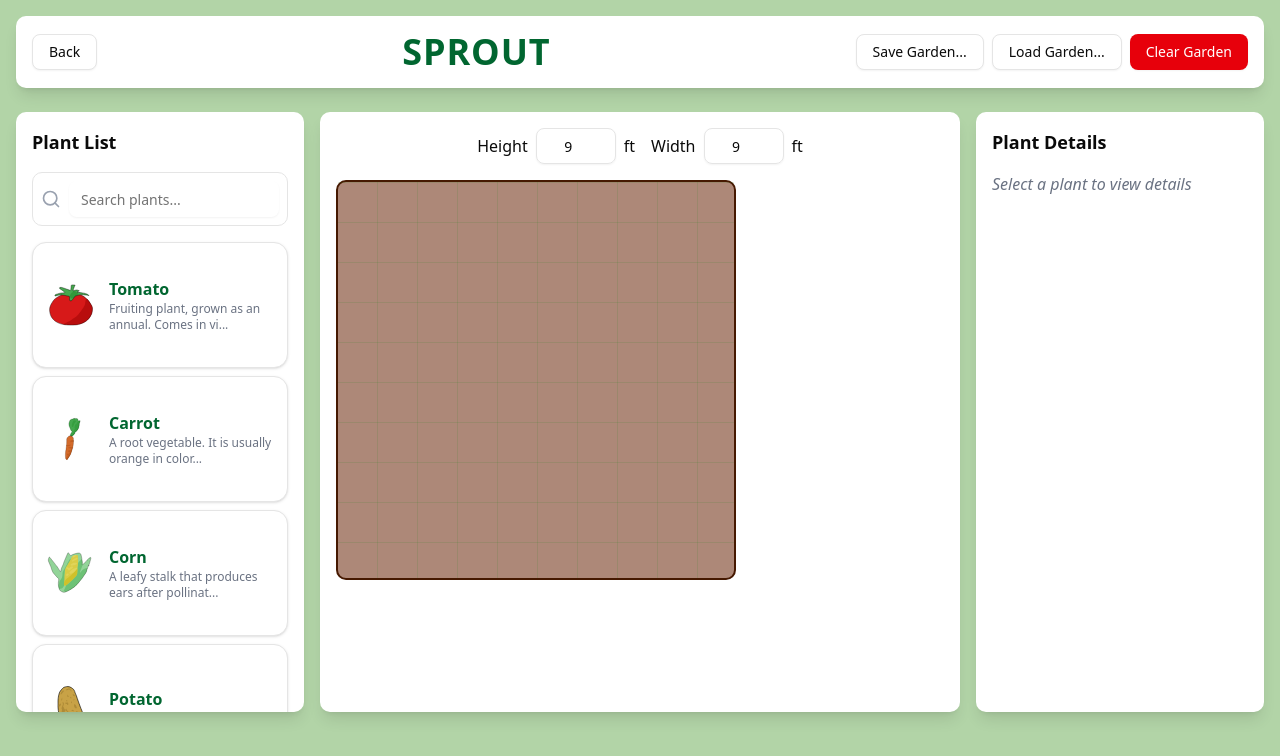
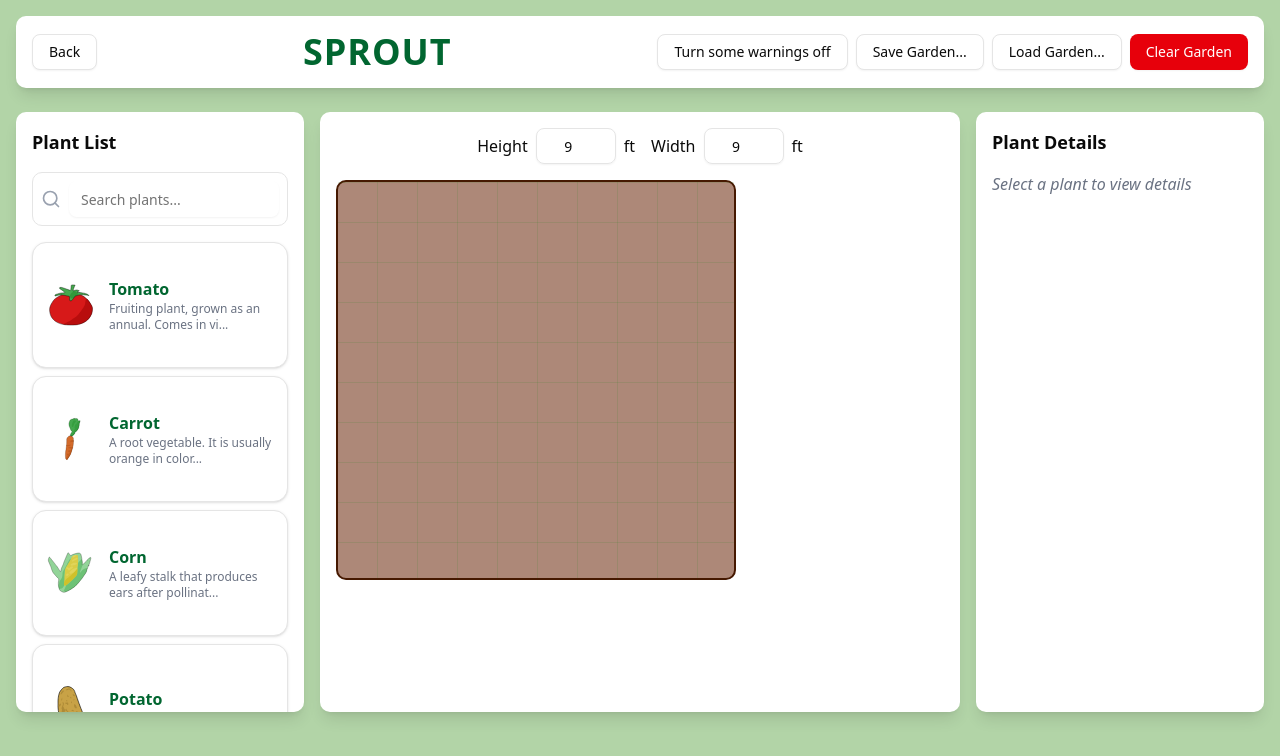
Before and after one commit to TedDBear/Sprout, a Next.js app in the folder my-app/: page /garden in a window 1280 px wide. Shown: the top 756 px of the page. Built offline with nearby package versions, Linux system fonts and the light colour scheme.

Commit message:
Added compatibility warning toggle button

```diff
--- a/my-app/app/garden/header.tsx
+++ b/my-app/app/garden/header.tsx
@@ -1,7 +1,21 @@
 import {Button} from '@/components/ui/button'
+import { warn } from 'console';
 import Link from 'next/link';
+import React, { useState, useRef, useCallback } from "react";
 
-export default function Header({clearGarden, saveGarden, loadGarden}) {
+export default function Header({clearGarden, saveGarden, loadGarden, toggleWarnings, enableWarnings}) {
+    const [warningsOnorOff, setWarningsOnorOff] = useState("off");
+
+    //Toggle warnings in the main page and allow the button to show the state of warnings
+    const turnWarningsOnorOff = () => {
+        if (warningsOnorOff == "off")
+            setWarningsOnorOff("on");
+        else
+            setWarningsOnorOff("off");
+
+        toggleWarnings();
+    }
+
     // Create a hidden file input element that we'll use for loading files
     const handleLoadClick = () => {
         // Create a hidden file input element
@@ -31,6 +45,10 @@ export default function Header({clearGarden, saveGarden, loadGarden}) {
                 </Link></Button>
             <h1 className="text-4xl font-extrabold text-green-800 tracking-wide">SPROUT</h1>
             <div className="space-x-2">
+
+                <Button variant="outline" onClick={(event) => turnWarningsOnorOff()} className="warningToggle">
+                    Turn some warnings {warningsOnorOff}
+                </Button>
                 <Button variant="outline" onClick={(event) => saveGarden(event)}>Save Garden...</Button>
                 <Button variant="outline" onClick={handleLoadClick}>Load Garden...</Button>
                 <Button variant="destructive" onClick={(event) => clearGarden(event)}>Clear Garden</Button>
--- a/my-app/app/garden/page.tsx
+++ b/my-app/app/garden/page.tsx
@@ -438,6 +438,7 @@ export default function SproutGarden() {
   const [draggedPlant, setDraggedPlant] = useState(null);
   const [draggedIndex, setDraggedIndex] = useState(-1);
   const [selectedPlant, setSelectedPlant] = useState(null);
+  const [enableWarnings, setEnableWarnings] = useState(true);
   const dragImageRef = useRef(null);
 
     // Improved collision detection
@@ -473,7 +474,7 @@ const checkPlantCollision = (newPlant, excludeId = null) => {
 
     existingPlants.forEach(existingPlant => {
       const newPlantCompatibility = plantCompatibility[newPlant.name];
-
+      if (enableWarnings) {
         if (newPlantCompatibility?.incompatibleWith) {
           // Find the specific incompatibility for this plant pair
           const incompatibilityRule = newPlantCompatibility.incompatibleWith.find(
@@ -505,10 +506,17 @@ const checkPlantCollision = (newPlant, excludeId = null) => {
             }
           }
         }
+      }
     });
 
     return incompatibilityWarnings;
   };
+
+
+  //Toggle warnings as a result of the button press in the header
+  const toggleWarnings = () => {
+    setEnableWarnings(prev => !prev);
+}
 
   // Handle plant drag start from left panel
   const handleNewPlantDragStart = (plant, imgElement) => (e) => {
@@ -820,6 +828,8 @@ const checkPlantCollision = (newPlant, excludeId = null) => {
           clearGarden={clearGarden}
           saveGarden={saveGarden}
           loadGarden={loadGarden}
+          toggleWarnings={toggleWarnings}
+          enableWarnings={enableWarnings}
         />
         {/* Main Content */}
         <div className="flex gap-4 max-w-8xl mx-auto">
@@ -855,6 +865,7 @@ const checkPlantCollision = (newPlant, excludeId = null) => {
             onDelete={handleDeletePlant}
           />
         </div>
+
       </div>
   );
 }
--- a/my-app/package.json
+++ b/my-app/package.json
@@ -14,8 +14,8 @@
     "clsx": "^2.1.1",
     "lucide-react": "^0.477.0",
     "next": "15.2.2-canary.0",
-    "react": "^19.0.0",
-    "react-dom": "^19.0.0",
+    "react": "^19.1.0",
+    "react-dom": "^19.1.0",
     "tailwind-merge": "^3.0.2",
     "tailwindcss-animate": "^1.0.7"
   },
```
Also changed, not shown: 1 other file (tests, documents, lock files or other folders). Lines whose indentation alone changed are shown as unchanged.
